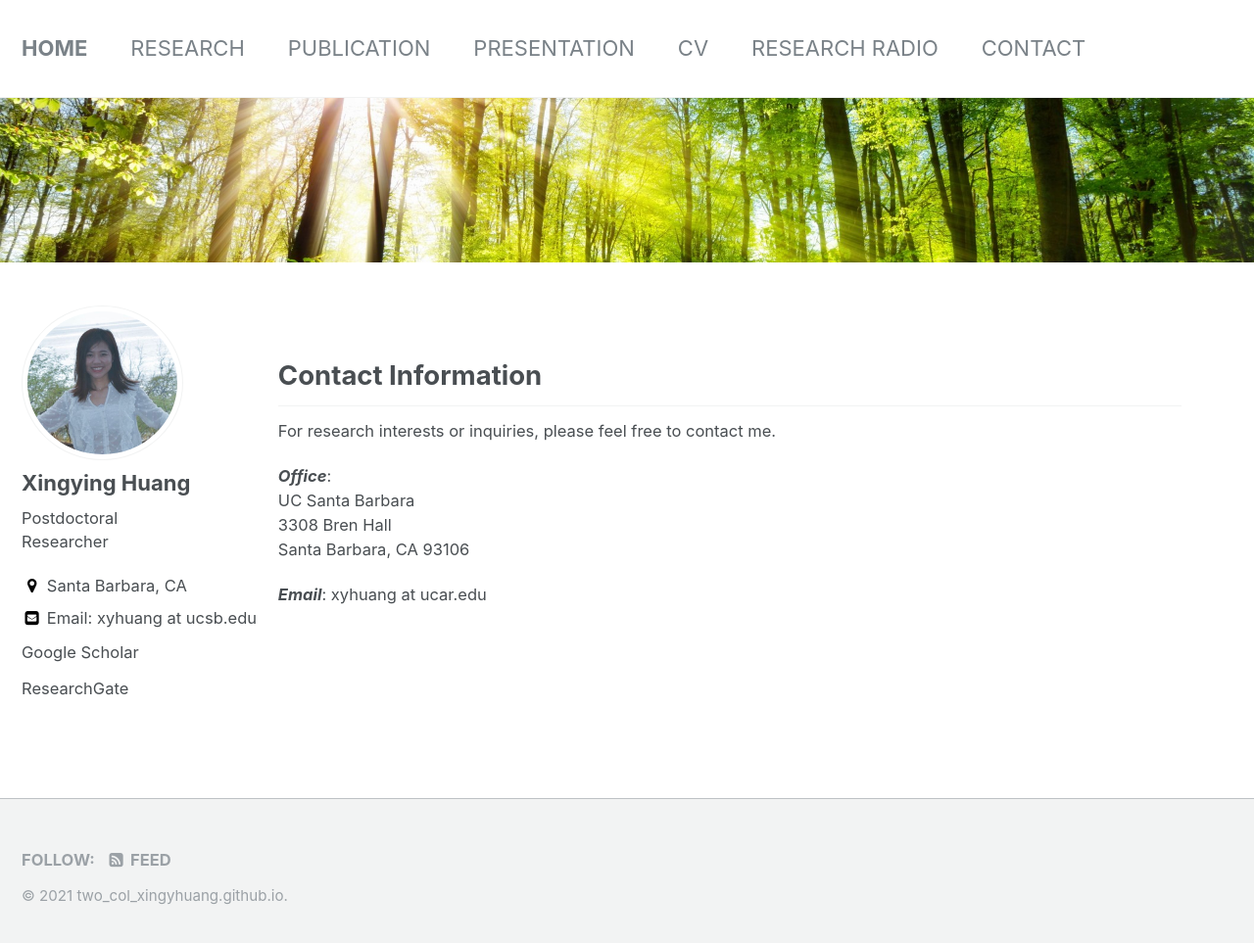
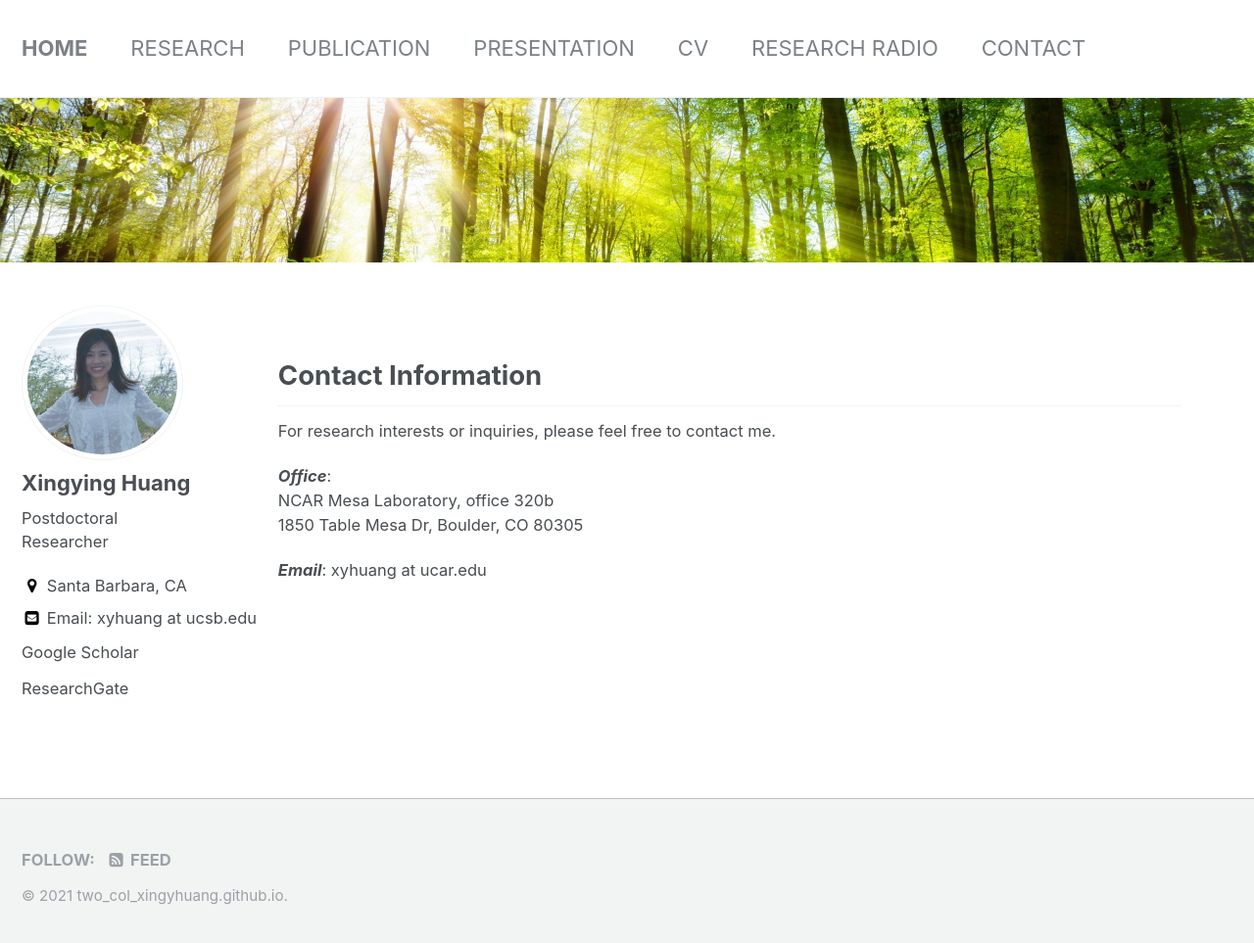
Before and after one commit to Xingyhuang/two_col_xingyhuang.github.io, a Jekyll site: the page built from _pages/contact.md, in a window 1280 px wide and 970 px high. Shown: the top 963 px of the window at 98% size. Built offline with Jekyll 4.4.1, drawn with Linux system fonts in a browser that asks for light colours.

Commit message:
Update contact.md

```diff
--- a/_pages/contact.md
+++ b/_pages/contact.md
@@ -14,9 +14,8 @@ excerpt: ''
 For research interests or inquiries, please feel free to contact me.
 
 ***Office***: <br>
-UC Santa Barbara <br>
-3308 Bren Hall <br>
-Santa Barbara, CA 93106 <br>
+NCAR Mesa Laboratory, office 320b <br>
+1850 Table Mesa Dr, Boulder, CO 80305 <br>
 
 
 ***Email***: xyhuang at ucar.edu
```
